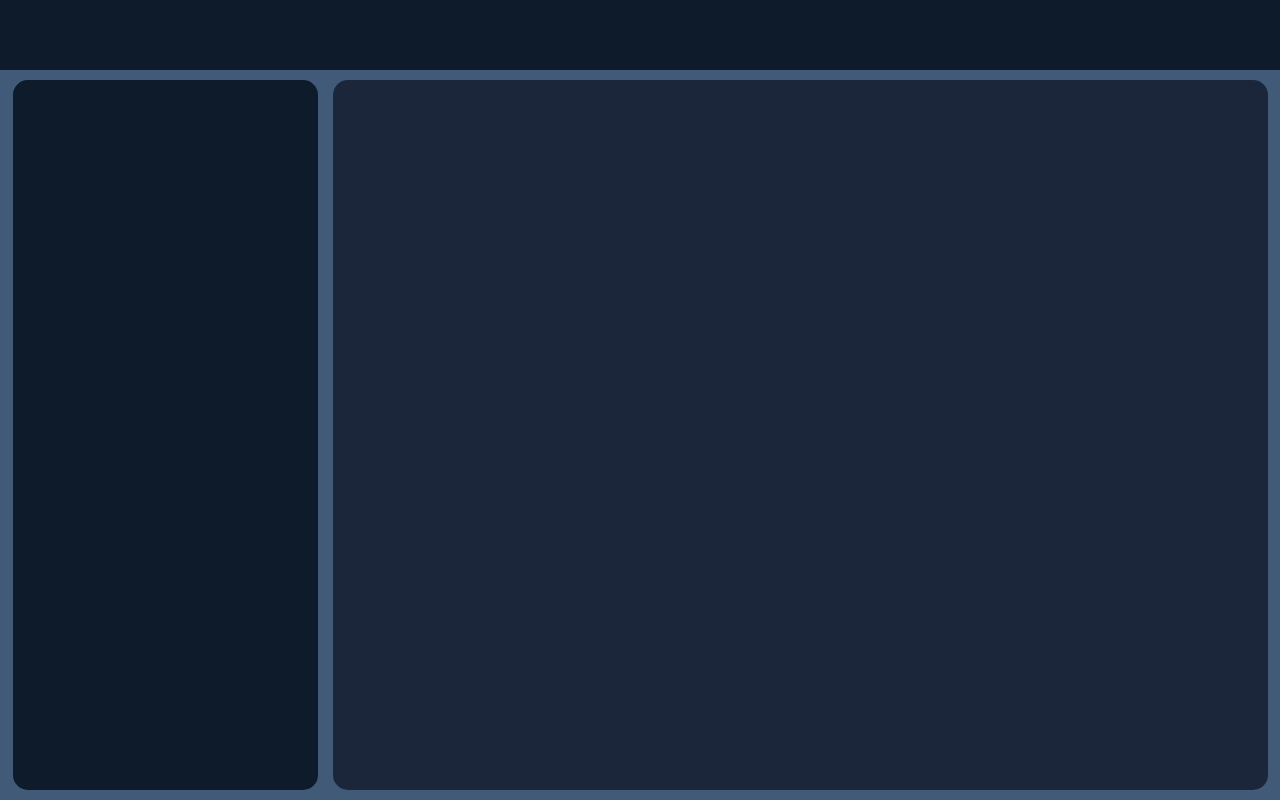
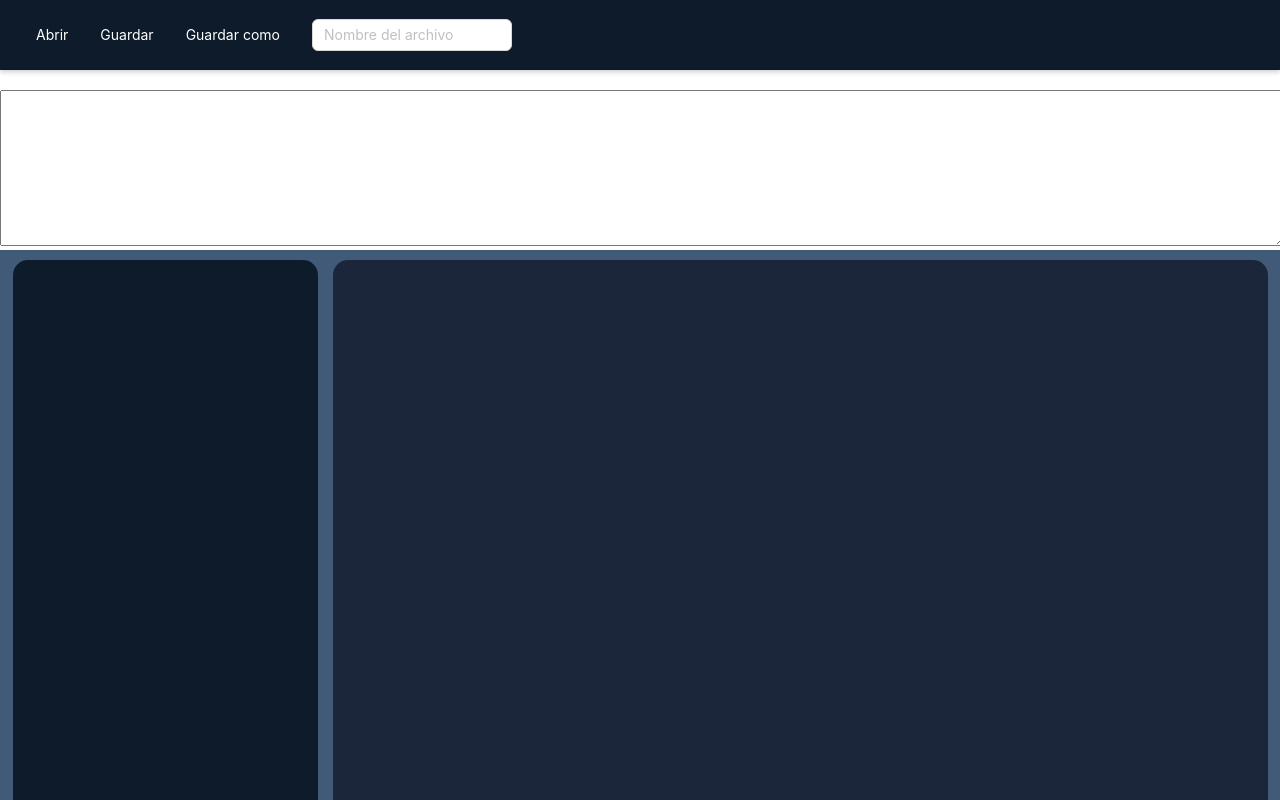
Before and after one commit to jesusdavidlm3/-compilador-, a React (Vite) app: page / in a window 1280 px wide. Shown: the top 800 px of the page. Built offline with nearby package versions, Linux system fonts and the light colour scheme.

Commit message:
filebar funcional

```diff
--- a/src/Style.scss
+++ b/src/Style.scss
@@ -1,26 +1,39 @@
-:root{
+:root {
     --bgColor: #415a77;
     --moduleColor: #0d1b2a;
     --codeColor: #1b263b;
     --moduleRadius: 15px;
 }
 
-body{
+body {
     margin: 0;
+    font-family: Arial, sans-serif; /* Puedes cambiar la fuente si lo deseas */
 }
 
-.App{
+.App {
     display: flex;
     flex-direction: column;
     align-items: center;
 
-    .FileBar{
+    .FileBar {
         width: 100vw;
         height: 70px;
         background-color: var(--moduleColor);
+        display: flex; /* Para alinear los elementos en fila */
+        align-items: center; /* Centrar verticalmente */
+        padding: 0 20px; /* Espaciado horizontal */
+        box-shadow: 0 2px 5px rgba(0, 0, 0, 0.2); /* Sombra para un efecto de profundidad */
     }
 
-    .workArea{
+    .FileBar .ant-menu-item {
+        color: white; /* Color del texto de los elementos del menú */
+    }
+
+    .FileBar .ant-menu-item:hover {
+        background-color: rgba(255, 255, 255, 0.1); /* Efecto hover */
+    }
+
+    .workArea {
         background-color: var(--bgColor);
         display: flex;
         flex-direction: row;
@@ -30,14 +43,15 @@ body{
         height: calc(100vh - 90px);
         padding: 10px;
         gap: 15px;
-        .FilePanel{
+
+        .FilePanel {
             width: calc(25% - 10px);
             height: 100%;
             background-color: var(--moduleColor);
             border-radius: var(--moduleRadius);
         }
 
-        .CodeArea{
+        .CodeArea {
             width: calc(75% - 10px);
             height: 100%;
             background-color: var(--codeColor);
--- a/src/components/FIleBar.tsx
+++ b/src/components/FIleBar.tsx
@@ -1,9 +1,79 @@
+import React, { useState } from 'react';
+import { Menu, message, Input } from 'antd';
+
 const FileBar: React.FC = () => {
-    return(
-        <div className="FileBar">
+    const [fileName, setFileName] = useState('');
+    const [fileContent, setFileContent] = useState('');
 
+    const handleOpen = (event: React.ChangeEvent<HTMLInputElement>) => {
+        const file = event.target.files?.[0];
+        if (file) {
+            const reader = new FileReader();
+            reader.onload = (e) => {
+                setFileContent(e.target?.result as string);
+                setFileName(file.name);
+                message.info(`Archivo abierto: ${file.name}`);
+            };
+            reader.readAsText(file);
+        }
+    };
+
+    const handleSave = () => {
+        if (!fileName) {
+            message.error('No hay un archivo para guardar.');
+            return;
+        }
+        const blob = new Blob([fileContent], { type: 'text/plain' });
+        const url = URL.createObjectURL(blob);
+        const a = document.createElement('a');
+        a.href = url;
+        a.download = fileName;
+        a.click();
+        URL.revokeObjectURL(url);
+        message.info(`Archivo guardado: ${fileName}`);
+    };
+
+    const handleSaveAs = () => {
+        const blob = new Blob([fileContent], { type: 'text/plain' });
+        const url = URL.createObjectURL(blob);
+        const a = document.createElement('a');
+        a.href = url;
+        a.download = fileName || 'archivo.txt';
+        a.click();
+        URL.revokeObjectURL(url);
+        message.info(`Archivo guardado como: ${fileName || 'archivo.txt'}`);
+    };
+
+    const handleNameChange = (e: React.ChangeEvent<HTMLInputElement>) => {
+        setFileName(e.target.value);
+    };
+
+    return (
+        <div>
+            <Menu mode="horizontal" className="FileBar">
+                <Menu.Item key="open">
+                    <input type="file" onChange={handleOpen} style={{ display: 'none' }} id="fileInput" />
+                    <label htmlFor="fileInput" style={{ cursor: 'pointer' }}>Abrir</label>
+                </Menu.Item>
+                <Menu.Item key="save" onClick={handleSave}>Guardar</Menu.Item>
+                <Menu.Item key="saveAs" onClick={handleSaveAs}>Guardar como</Menu.Item>
+                <Menu.Item key="name">
+                    <Input
+                        placeholder="Nombre del archivo"
+                        value={fileName}
+                        onChange={handleNameChange}
+                        style={{ width: 200 }}
+                    />
+                </Menu.Item>
+            </Menu>
+            <textarea
+                value={fileContent}
+                onChange={(e) => setFileContent(e.target.value)}
+                rows={10}
+                style={{ width: '100%', marginTop: '20px' }}
+            />
         </div>
-    )
+    );
 }
 
 export default FileBar;
```
